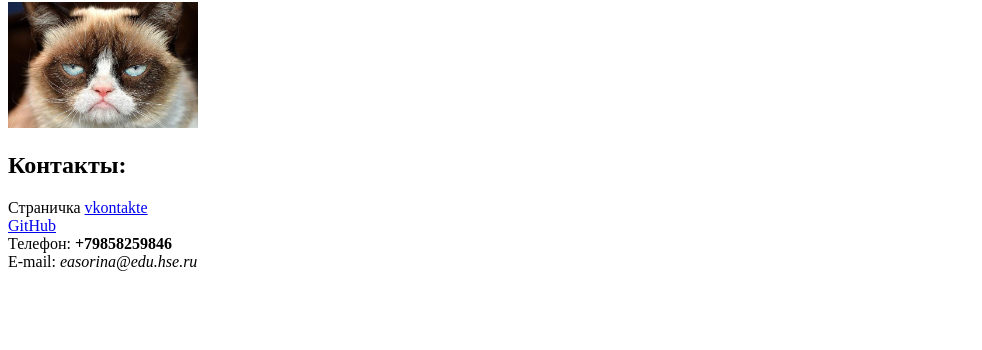
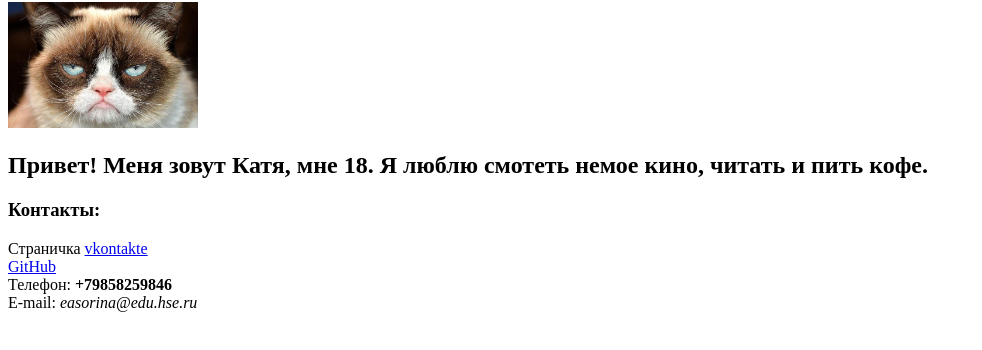
Before and after one commit to katesorina/katesorina.github.io, a plain HTML site: page index.html in a window 1280 px wide. Shown: the part 78-428 px from the top of the page, without its empty margins (0-982 px from the left). Drawn offline with Linux system fonts and the light colour scheme.

Commit message:
Update index.html

```diff
--- a/index.html
+++ b/index.html
@@ -8,7 +8,8 @@
       <left><h1>Катя Сорина</h1></left>
       <left><img alt="Это я" width="15%" src="me.jpeg"></left>
       <br/>
-      <h2>Контакты:</h2>
+      <left><h2>Привет! Меня зовут Катя, мне 18. Я люблю смотеть немое кино, читать и пить кофе.</h2></left>
+      <h3>Контакты:</h2>
       Страничка <a href=https://vk.com/blakmoon>vkontakte</a>
       <br/>
       <a href=https://github.com/katesorina>GitHub</a>
```
